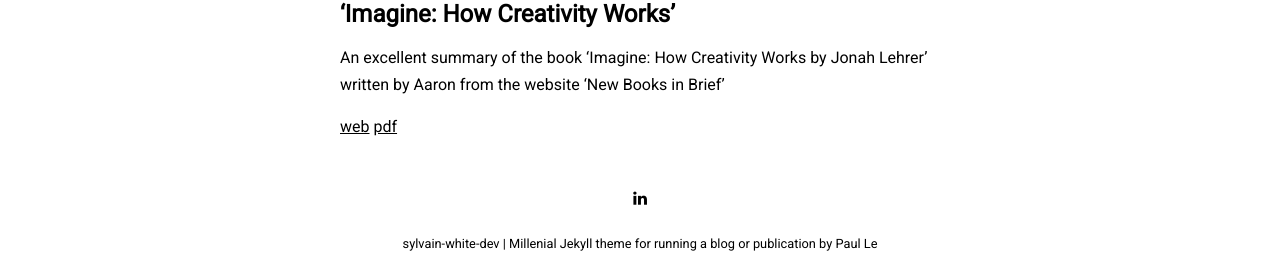
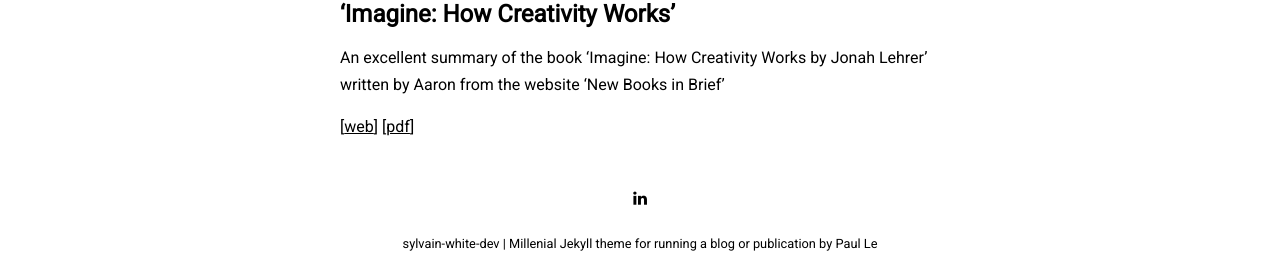
Before and after one commit to sylvainwhite/sylvain-white-dev, a Jekyll site: the page built from pages/management.md, in a window 1280 px wide and 900 px high, scrolled down 3494 px. Shown: the part 618-897 px from the top of the window. Built offline with Jekyll 4.4.1, drawn with Linux system fonts in a browser that asks for light colours; nearby versions of some CDN libraries.

Commit message:
Fix typo

```diff
--- a/pages/management.md
+++ b/pages/management.md
@@ -135,4 +135,5 @@
 
 An excellent summary of the book 'Imagine: How Creativity Works by Jonah Lehrer' written by Aaron from the website 'New Books in Brief'
 
-[web](http://newbooksinbrief.com/2012/04/29/12-a-summary-of-imagine-how-creativity-works-by-jonah-lehrer/){:target="_blank"} [pdf]({{ site.github.url }}/resources/summaryOfImagine.pdf){:target="_blank"}
+[[web](http://newbooksinbrief.com/2012/04/29/12-a-summary-of-imagine-how-creativity-works-by-jonah-lehrer/){:target="_blank"}]
+[[pdf]({{ site.github.url }}/resources/summaryOfImagine.pdf){:target="_blank"}]
```
